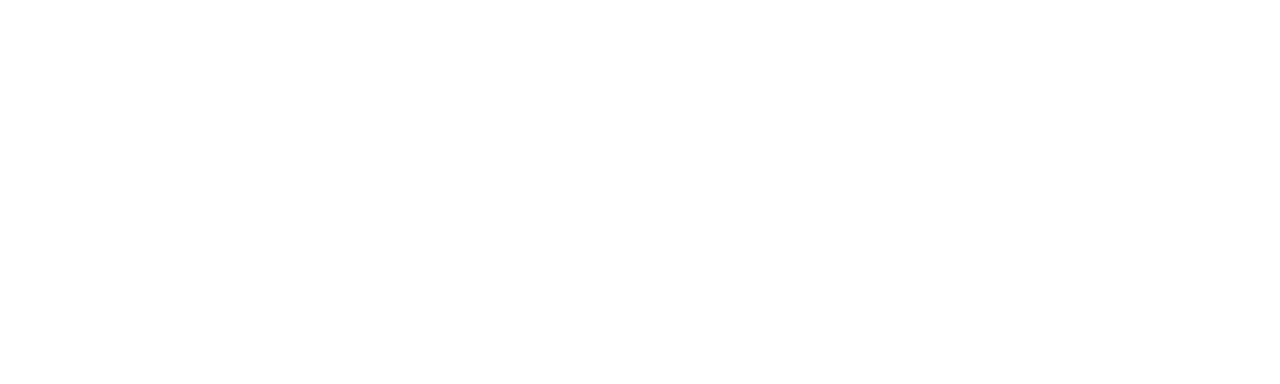
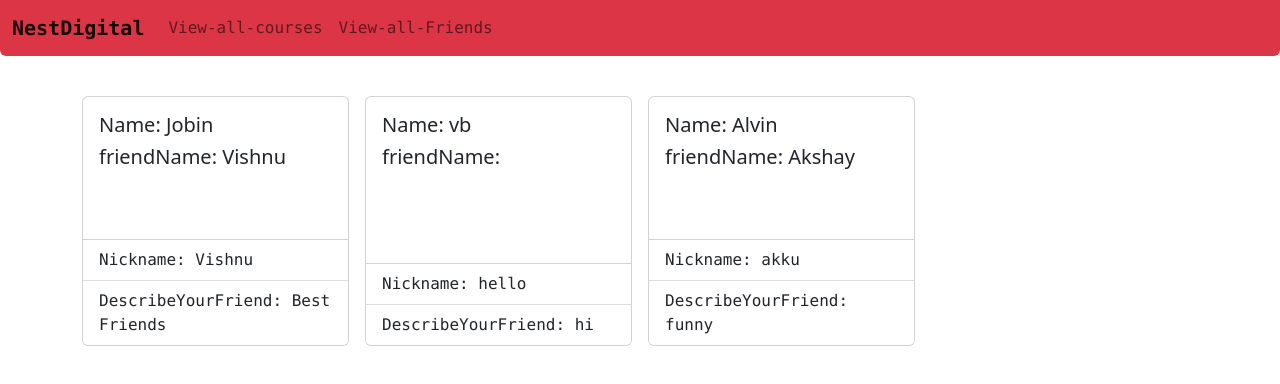
Before and after one commit to sufailbadushat/nest-digital-angular-app, an Angular app: page /viewAllFriends in a window 1280 px wide. Before the commit this address led to /. Shown: the top 384 px of the page. Built offline with nearby package versions, Linux system fonts and the light colour scheme.

Commit message:
route setup

```diff
--- a/src/app/app.module.ts
+++ b/src/app/app.module.ts
@@ -1,4 +1,4 @@
-import { NgModule } from '@angular/core';
+import { Component, NgModule } from '@angular/core';
 import { BrowserModule } from '@angular/platform-browser';
 
 import { AppRoutingModule } from './app-routing.module';
@@ -13,7 +13,22 @@
 import { HttpClientModule } from '@angular/common/http';
 import { ViewFriendsComponent } from './view-friends/view-friends.component';
 import { NavAdminComponent } from './nav-admin/nav-admin.component';
+import { RouterModule, Routes } from '@angular/router';
 
+const myRoute: Routes = [
+  {
+    path: "",
+    component: HomeComponent
+  },
+  {
+    path: "viewAllCourses",
+    component: ViewCoursesComponent
+  },
+  {
+    path: "viewAllFriends",
+    component: ViewFriendsComponent
+  }
+]
 
 @NgModule({
   declarations: [
@@ -31,7 +46,9 @@
   imports: [
     BrowserModule,
     AppRoutingModule,
-    HttpClientModule
+    HttpClientModule,
+    RouterModule.forRoot(myRoute)
+
   ],
   providers: [],
   bootstrap: [AppComponent]
--- a/src/app/nav-admin/nav-admin.component.html
+++ b/src/app/nav-admin/nav-admin.component.html
@@ -8,7 +8,7 @@
         <div class="collapse navbar-collapse" id="navbarNav">
             <ul class="navbar-nav">
                 <li class="nav-item active">
-                    <a class="nav-link font-monospace" routerLink="/viewAllCourse">View-all-courses</a>
+                    <a class="nav-link font-monospace" routerLink="/viewAllCourses">View-all-courses</a>
                 </li>
                 <li class="nav-item">
                     <a class="nav-link font-monospace" routerLink="/viewAllFriends">View-all-Friends</a>
```
